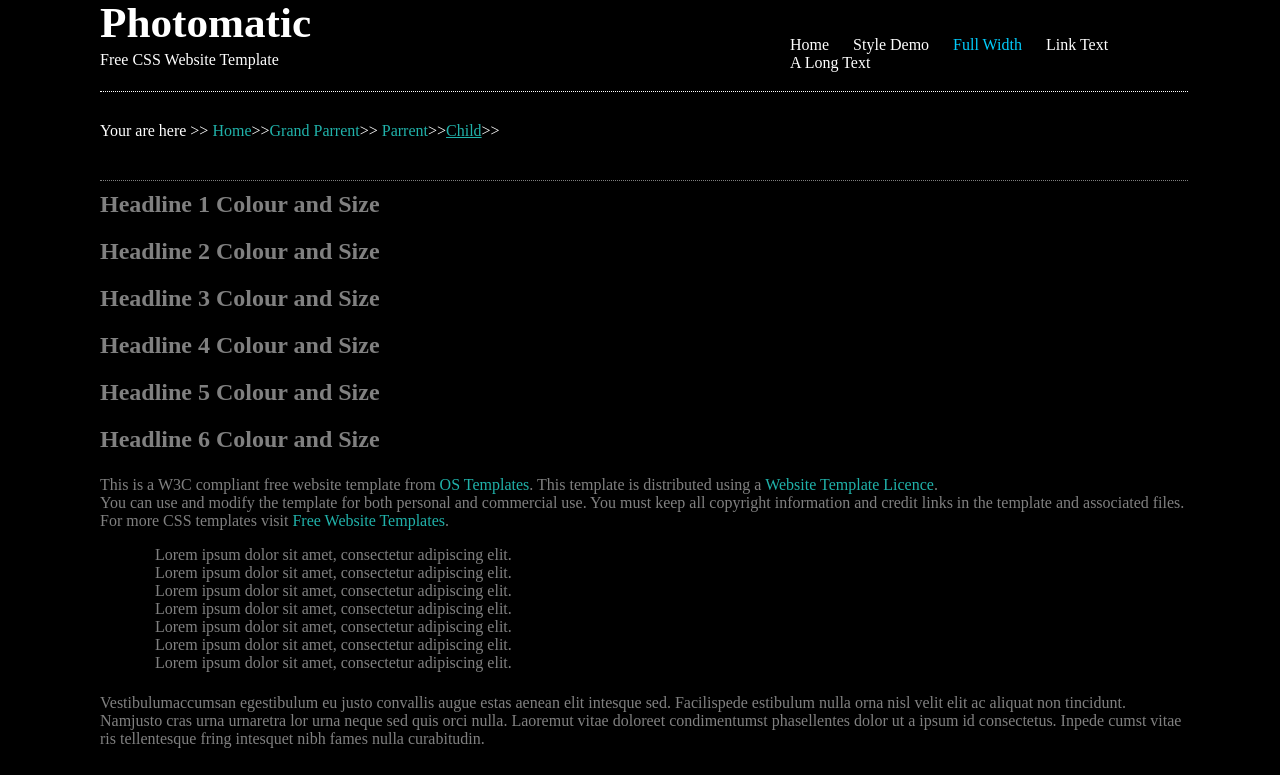
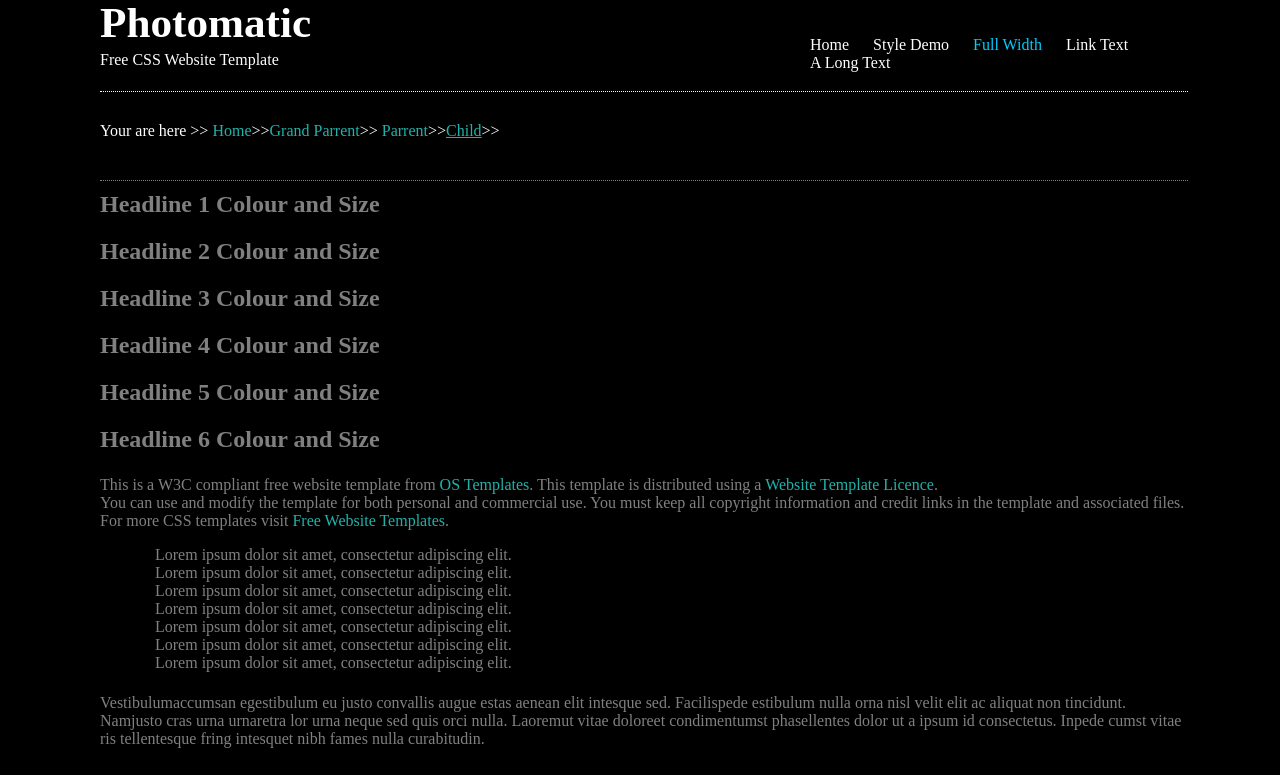
Before and after one commit to Skumarcibm/sujeet, a plain HTML site: page fullwidth.html in a window 1280 px wide. Shown: the top 775 px of the page. Drawn offline with Linux system fonts and the light colour scheme.

Commit message:
Update fullwidth.html

```diff
--- a/fullwidth.html
+++ b/fullwidth.html
@@ -36,7 +36,7 @@
            display: inline-block;
        }
        ul{
-        margin: -65px 0px 0px 650px;
+        margin: -65px 0px 0px 670px;
 
        }
        ul, li{
```
